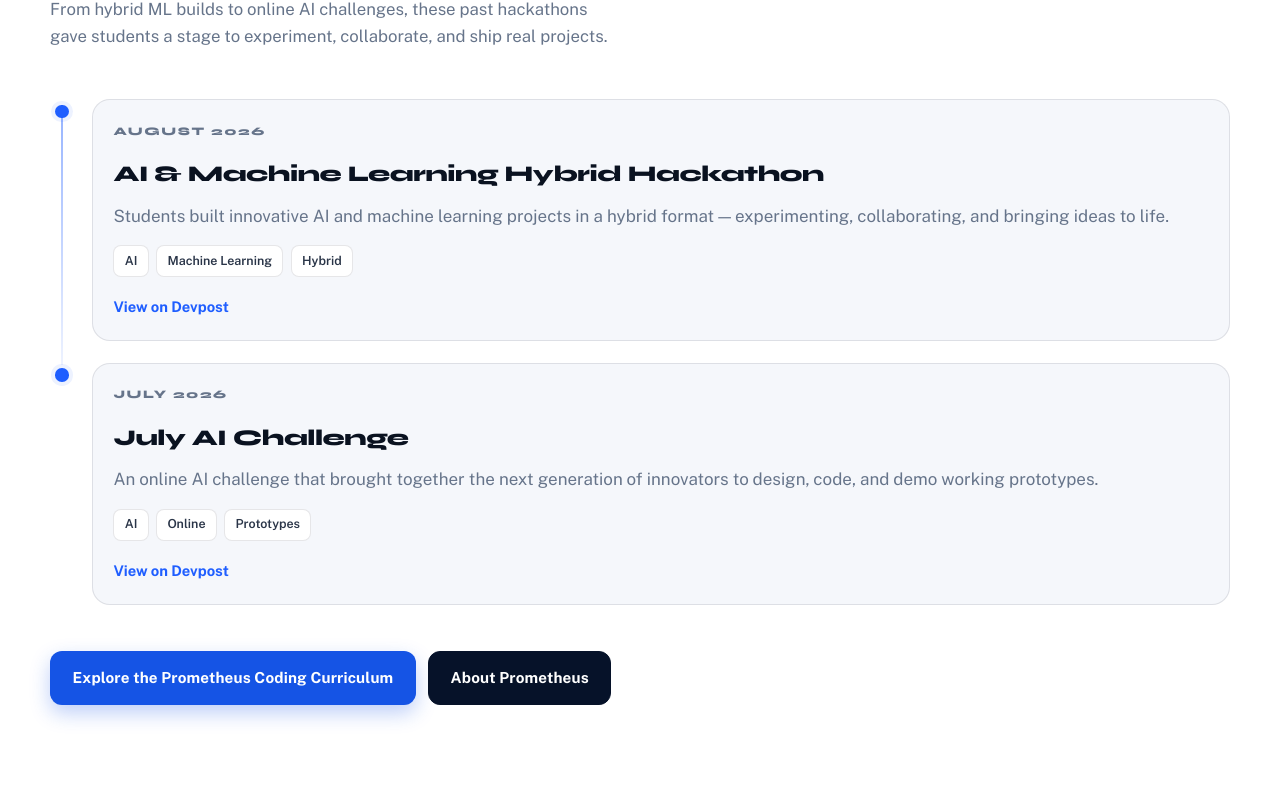
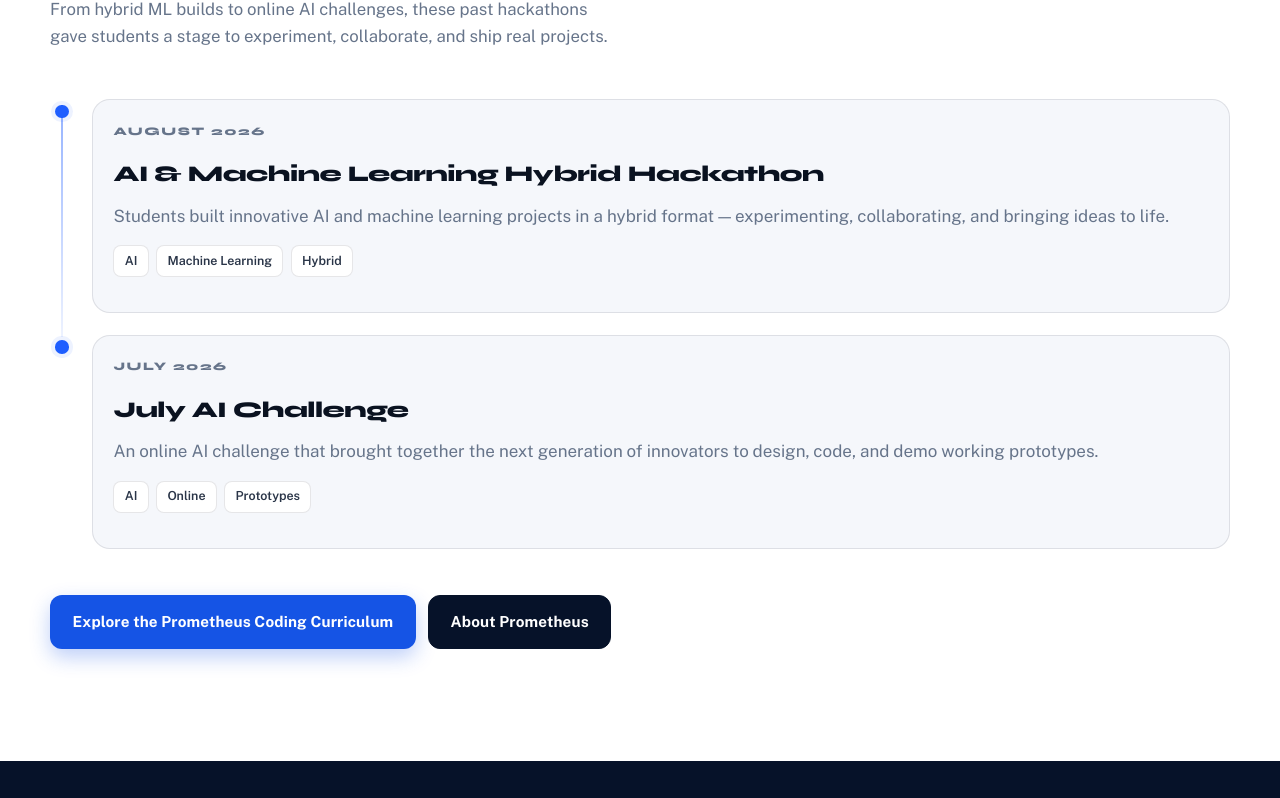
Before and after one commit to Siddles835/Prometheus-Website, a React (Vite) app: page /hackathons in a window 1280 px wide. Shown: the part 829-1627 px from the top of the page. Built offline with nearby package versions, Linux system fonts and the light colour scheme.

Commit message:
Remove Devpost links from past hackathon timeline
Keep hackathon timeline content without outbound Devpost event links.

Co-authored-by: Siddles835 <Siddles835@users.noreply.github.com>

```diff
--- a/src/components/HackathonHighlight.jsx
+++ b/src/components/HackathonHighlight.jsx
@@ -41,16 +41,6 @@ export default function HackathonHighlight() {
                     <li key={tag}>{tag}</li>
                   ))}
                 </ul>
-                {event.href ? (
-                  <a
-                    className="pathway-link"
-                    href={event.href}
-                    target="_blank"
-                    rel="noopener noreferrer"
-                  >
-                    {event.hrefLabel || "View event"}
-                  </a>
-                ) : null}
               </article>
             </li>
           ))}
--- a/src/data/site.js
+++ b/src/data/site.js
@@ -46,8 +46,6 @@ export const pastHackathons = [
     summary:
       "Students built innovative AI and machine learning projects in a hybrid format — experimenting, collaborating, and bringing ideas to life.",
     tags: ["AI", "Machine Learning", "Hybrid"],
-    href: "https://prometheus-aug-ml-hackathon.devpost.com/",
-    hrefLabel: "View on Devpost",
   },
   {
     id: "july-ai-2026",
@@ -56,8 +54,6 @@ export const pastHackathons = [
     summary:
       "An online AI challenge that brought together the next generation of innovators to design, code, and demo working prototypes.",
     tags: ["AI", "Online", "Prototypes"],
-    href: "https://prometheus-july-ai-challenge.devpost.com/",
-    hrefLabel: "View on Devpost",
   },
 ];
 
--- a/src/pages/HackathonPage.jsx
+++ b/src/pages/HackathonPage.jsx
@@ -47,16 +47,6 @@ export default function HackathonPage() {
                       <li key={tag}>{tag}</li>
                     ))}
                   </ul>
-                  {event.href ? (
-                    <a
-                      className="pathway-link"
-                      href={event.href}
-                      target="_blank"
-                      rel="noopener noreferrer"
-                    >
-                      {event.hrefLabel || "View event"}
-                    </a>
-                  ) : null}
                 </article>
               </li>
             ))}
```
